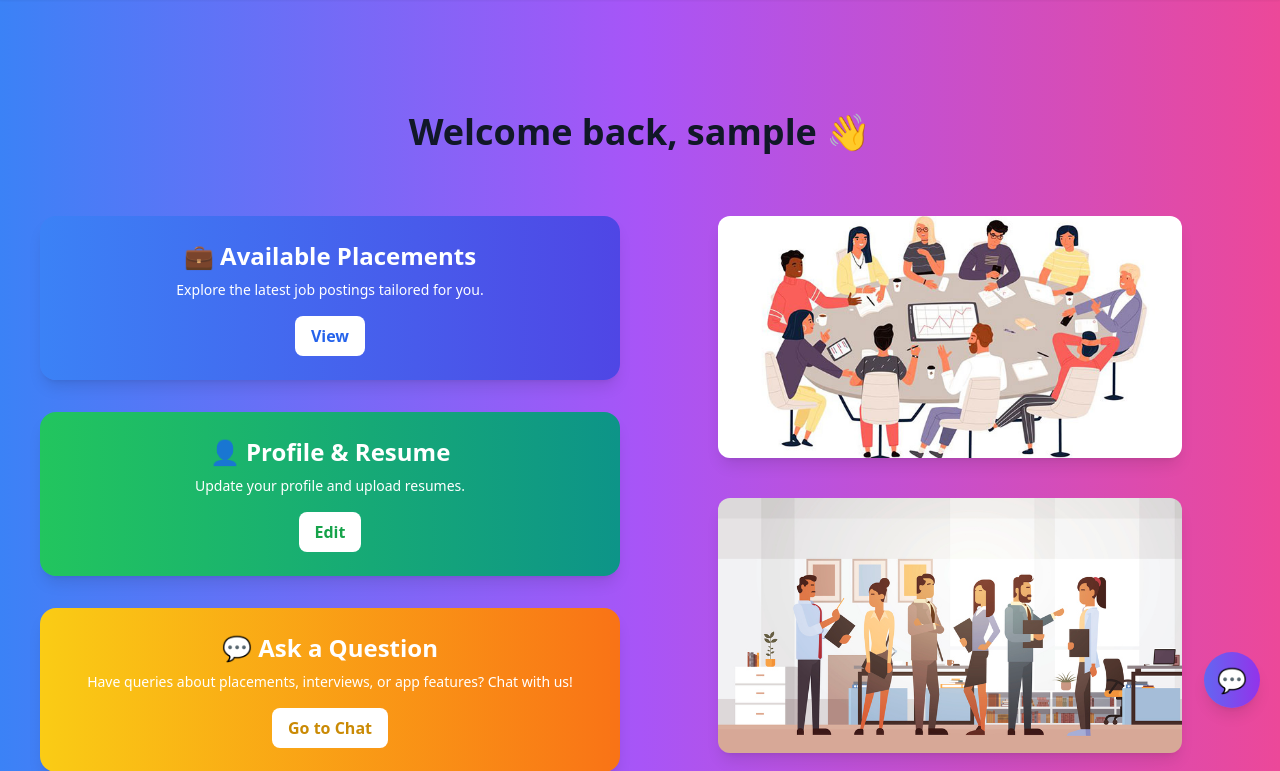
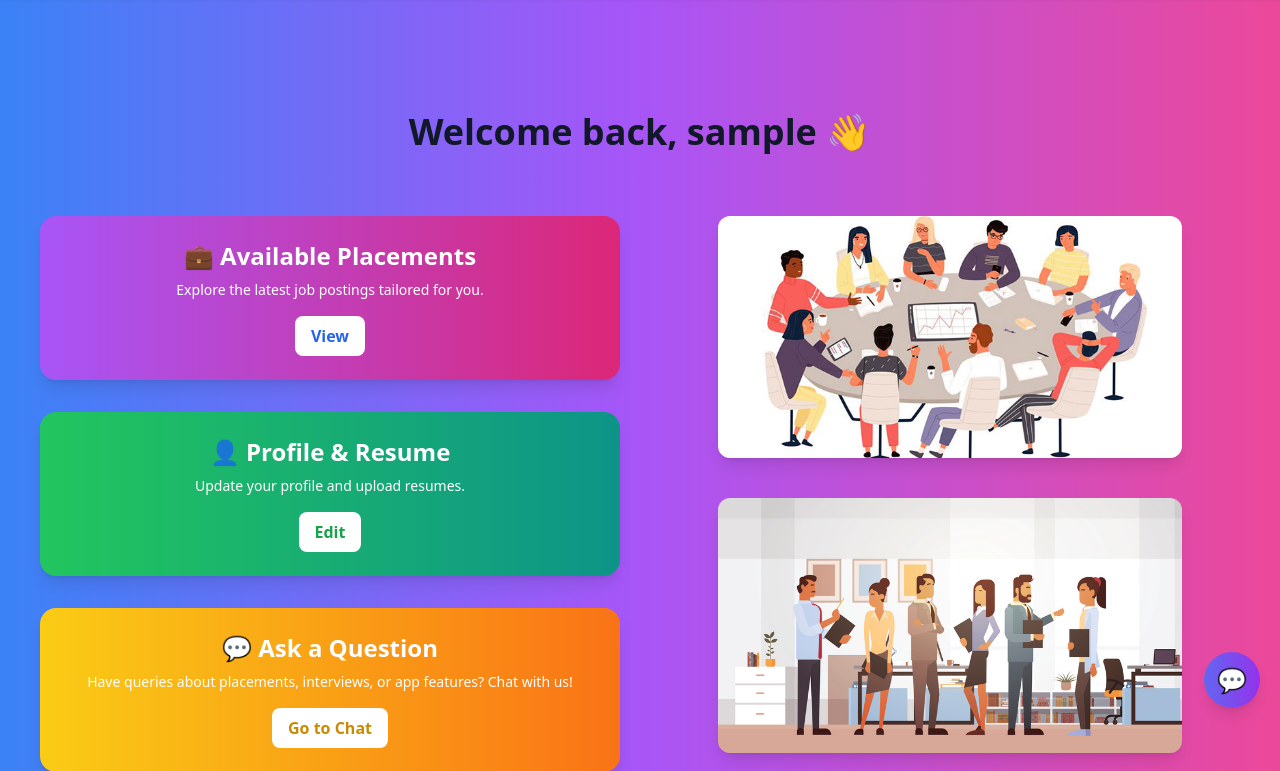
Before and after one commit to Divyanshi-20/placement-management-system, a Flask app: page /student_dashboard in a window 1280 px wide. Shown: the part 72-843 px from the top of the page. Run offline with Flask 3, Linux system fonts and the light colour scheme; the visitor is signed in with stand-in values (Sample User, id 1); some libraries are stand-ins or nearby versions.

Commit message:
student_dashboard.html

```diff
--- a/templates/student_dashboard.html
+++ b/templates/student_dashboard.html
@@ -23,7 +23,7 @@
     <!-- Left Side (Cards) -->
     <div class="grid grid-cols-1 gap-8">
       <!-- Placements -->
-      <div class="bg-gradient-to-r from-blue-500 to-indigo-600 text-white p-6 rounded-2xl shadow-lg transform transition hover:scale-105 hover:shadow-2xl animate__animated animate__zoomIn">
+     <div class="bg-gradient-to-r from-purple-500 to-pink-600 text-white p-6 rounded-2xl shadow-lg transform transition hover:scale-105 hover:shadow-2xl animate__animated animate__zoomIn animate__delay-1s">
         <h2 class="text-2xl font-bold mb-2">💼 Available Placements</h2>
         <p class="text-sm">Explore the latest job postings tailored for you.</p>
         <a href="/placements" class="inline-block mt-4 px-4 py-2 bg-white text-blue-600 rounded-lg font-semibold hover:bg-gray-100 transition">View</a>
```
